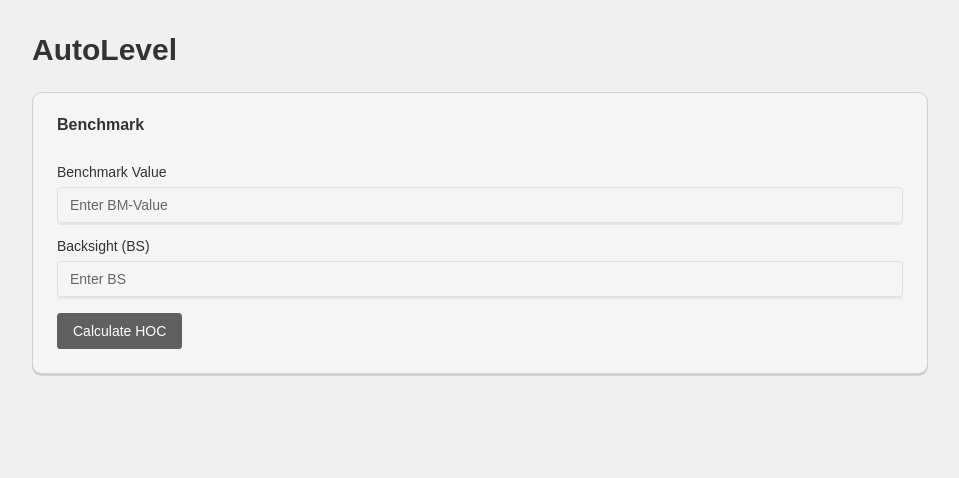
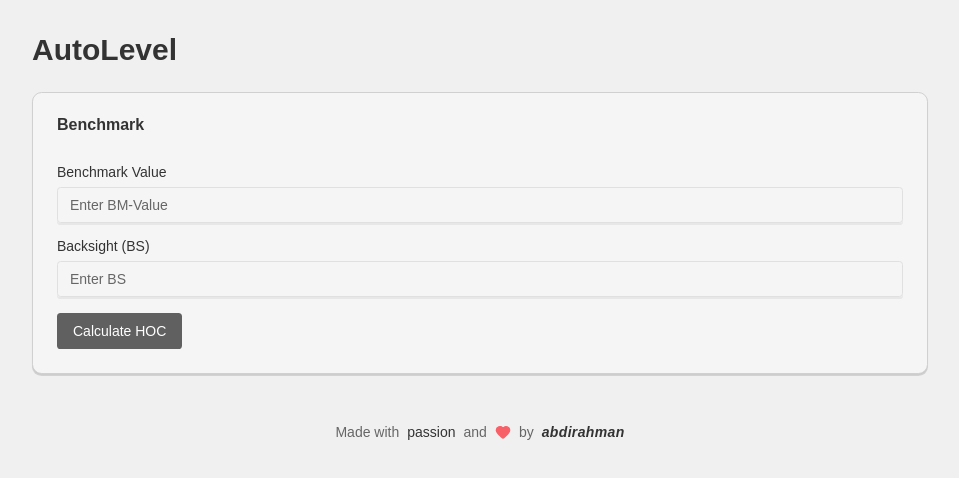
Before and after one commit to abdemohamett/AutoLevel, a Next.js app: page / in a window 1280 px wide. Shown: the top 478 px of the page, without its empty margins (160-1119 px from the left). Built offline with nearby package versions, Linux system fonts and the light colour scheme.

Commit message:
added footer

```diff
--- a/app/page.tsx
+++ b/app/page.tsx
@@ -2,6 +2,7 @@
 "use client"
 
 import { useState, useEffect } from "react"
+import { Heart } from "lucide-react"
 import { Card, CardContent, CardHeader, CardTitle } from "@/components/ui/card"
 import { Input } from "@/components/ui/input"
 import { Button } from "@/components/ui/button"
@@ -149,6 +150,18 @@ export default function Page() {
             </CardContent>
           </Card>
         )}
+
+        {/* Footer */}
+        <footer className="mt-12 mb-6 text-center">
+          <p className="text-sm text-muted-foreground flex flex-wrap items-center justify-center gap-1.5 md:gap-2">
+            <span>Made with</span>
+            <span className="font-medium text-foreground">passion</span>
+            <span>and</span>
+            <Heart className="inline-block size-4 fill-red-500 text-red-500 animate-pulse" aria-label="love" />
+            <span>by</span>
+            <span className="font-semibold text-foreground italic tracking-wide">abdirahman</span>
+          </p>
+        </footer>
       </div>
     </div>
   )
```
Also changed, not shown: app/icon.svg, next.config.js (line endings or trailing spaces), scripts/generate-icons.js (line endings or trailing spaces).
